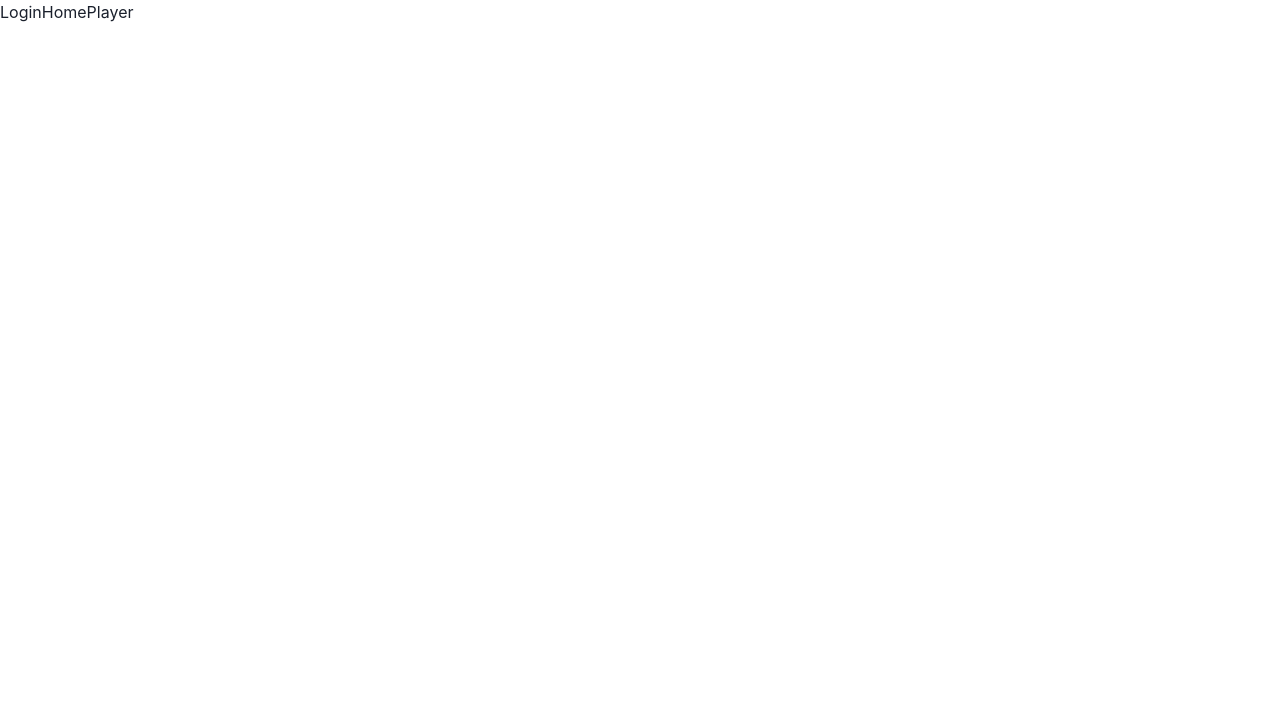
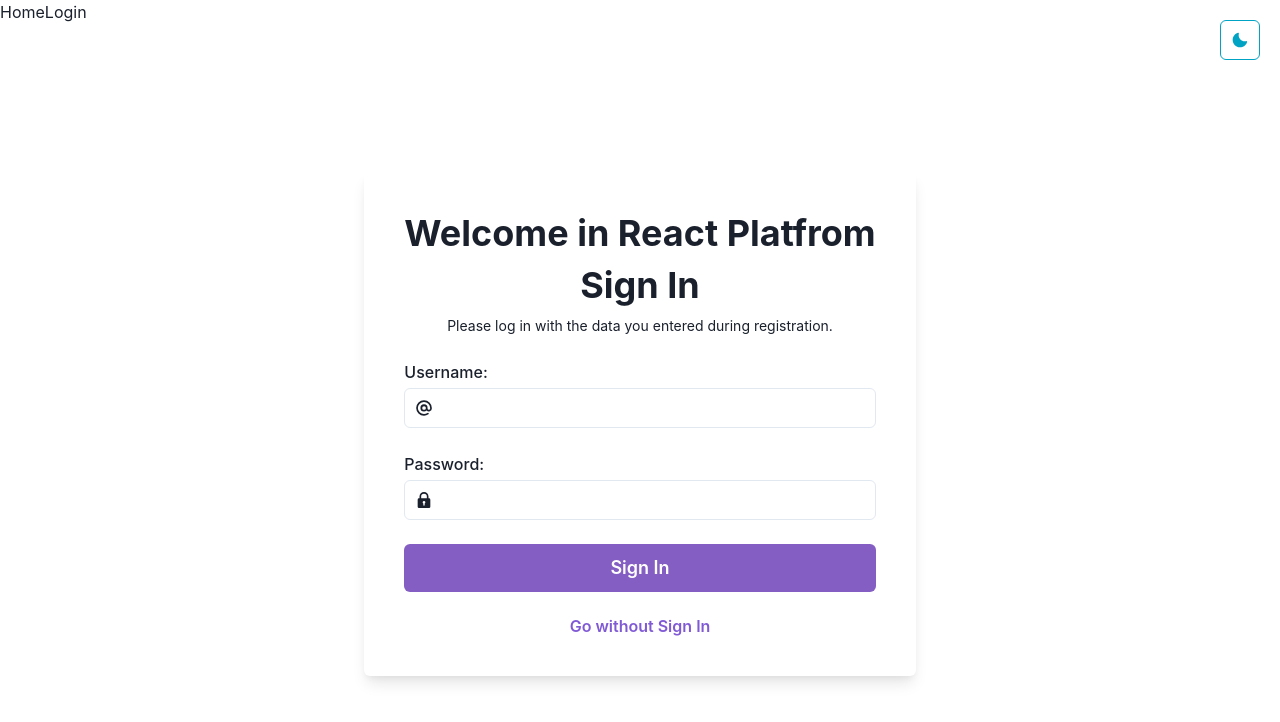
Before and after one commit to val089/movie-platform, a React (Create React App) app: page / in a window 1280 px wide. Before the commit this address had no page. Shown: the top 722 px of the page. Built offline with nearby package versions, Linux system fonts and the light colour scheme.

Commit message:
add player

```diff
--- a/package.json
+++ b/package.json
@@ -8,7 +8,6 @@
     "@emotion/react": "^11.9.0",
     "@emotion/styled": "^11.8.1",
     "@hookform/resolvers": "^2.8.8",
-    "@reduxjs/toolkit": "^1.8.1",
     "@testing-library/jest-dom": "^5.16.4",
     "@testing-library/react": "^10.4.9",
     "@testing-library/user-event": "^12.8.3",
--- a/src/App.tsx
+++ b/src/App.tsx
@@ -9,16 +9,15 @@
   return (
     <>
       <nav>
-        <Link to="/login">Login</Link>
         <Link to="/home">Home</Link>
-        <Link to="/player">Player</Link>
+        <Link to="/">Login</Link>
       </nav>
 
       <Routes>
-        <Route path="login" element={<LoginPage />} />
+        <Route path="/" element={<LoginPage />} />
         <Route element={<ProtectedRoute />}>
           <Route path="home" element={<HomePage />} />
-          <Route path="player" element={<PlayerPage />} />
+          <Route path="player/:movieId" element={<PlayerPage />} />
         </Route>
       </Routes>
     </>
--- a/src/api/index.ts
+++ b/src/api/index.ts
@@ -7,4 +7,5 @@
 export const endpoints = {
   login: 'Authorization/SignIn/',
   media: 'Media/GetMediaList/',
+  mediaPlayInfo: 'Media/GetMediaPlayInfo/',
 };
--- a/src/components/ProtectedRoute/index.tsx
+++ b/src/components/ProtectedRoute/index.tsx
@@ -4,5 +4,5 @@
 export const ProtectedRoute = () => {
   const { user } = useAuth();
 
-  return user ? <Outlet /> : <Navigate to="/login" replace />;
+  return user ? <Outlet /> : <Navigate to="/" replace />;
 };
--- a/src/views/HomePage/MediaList.tsx
+++ b/src/views/HomePage/MediaList.tsx
@@ -1,4 +1,6 @@
 import { Center, Heading, Flex } from '@chakra-ui/react';
+import { useNavigate } from 'react-router-dom';
+import { api, endpoints } from 'api';
 
 type MediaItem = {
   Id: number;
@@ -40,15 +42,13 @@
 }
 
 export const MediaList = ({ data }: MediaListProps) => {
-  //   console.log(data?.Entities);
+  const navigate = useNavigate();
 
   return (
     <Center pt={100}>
       <Flex flexWrap="wrap" justifyContent="center" maxW={1000} m="0 auto">
         {data &&
-          data.Entities.map((item) => {
-            console.log(item);
-            return (
+          data.Entities.map((item) => (
             <Center
               cursor="pointer"
               key={item.Id}
@@ -58,16 +58,13 @@
               borderWidth="1px"
               borderRadius="lg"
               w={200}
-                onClick={() => {
-                  /* Play video*/
-                }}
+              onClick={() => navigate(`/player/${item.Id}`)}
             >
               <Heading as="h2" fontSize="md">
                 {item.Title}
               </Heading>
             </Center>
-            );
-          })}
+          ))}
       </Flex>
     </Center>
   );
--- a/src/views/LoginPage/index.tsx
+++ b/src/views/LoginPage/index.tsx
@@ -1,12 +1,13 @@
+import { useNavigate } from 'react-router-dom';
+import { useForm, SubmitHandler } from 'react-hook-form';
+
 import { AtSignIcon, LockIcon } from '@chakra-ui/icons';
 import { Center, Stack, Heading, Text, Button, Box } from '@chakra-ui/react';
-import { useForm, SubmitHandler } from 'react-hook-form';
 import { ColorModeToggle } from 'components/ColorModeToggle';
 import { InputField } from 'components/InputField';
 import { zodResolver } from '@hookform/resolvers/zod';
 import { useAuth } from 'hooks/useAuth';
 import { authScheme } from 'utils/zodValidators';
-import { useNavigate } from 'react-router-dom';
 
 export type LoginFormFields = {
   username: string;
@@ -25,10 +26,15 @@
 
   const navigate = useNavigate();
 
-  const onSubmit: SubmitHandler<LoginFormFields> = (data: LoginFormFields) => {
-    console.log(data);
-    // const { username, password } = data;
-    signIn(data);
+  const onSubmit: SubmitHandler<LoginFormFields> = async (
+    data: LoginFormFields
+  ) => {
+    await signIn(data);
+    navigate('/home');
+  };
+
+  const loginAnonymously = async () => {
+    await goWithoutLogin();
     navigate('/home');
   };
 
@@ -79,7 +85,11 @@
         </Box>
 
         <Stack justify="center" spacing="3">
-          <Button colorScheme="purple" variant="link" onClick={goWithoutLogin}>
+          <Button
+            colorScheme="purple"
+            variant="link"
+            onClick={loginAnonymously}
+          >
             Go without Sign In
           </Button>
         </Stack>
--- a/src/views/PlayerPage/index.tsx
+++ b/src/views/PlayerPage/index.tsx
@@ -1,10 +1,45 @@
+import { useState, useEffect } from 'react';
+import { useParams } from 'react-router-dom';
+
 import { Center } from '@chakra-ui/react';
-// import ReactPlayer from 'react-player';
+import ReactPlayer from 'react-player';
+import { api, endpoints } from 'api';
 
 export const PlayerPage = () => {
+  const { movieId } = useParams();
+  const [movieUrl, setMovieUrl] = useState<string | null>(null);
+
+  const id = Number(movieId);
+
+  const data = {
+    MediaId: id,
+    StreamType: 'TRIAL',
+  };
+
+  console.log(data);
+
+  useEffect(() => {
+    const token = localStorage.getItem('token');
+    if (token) {
+      (async () => {
+        try {
+          const response = await api.post(endpoints.mediaPlayInfo, data, {
+            headers: {
+              Authorization: `Bearer ${token}`,
+            },
+          });
+          console.log(response);
+          setMovieUrl(response.data.ContentUrl);
+        } catch (e) {
+          console.log(e);
+        }
+      })();
+    }
+  }, []);
+
   return (
     <Center minHeight="100vh">
-      {/* <ReactPlayer url={`${url}`} controls={true} /> */}
+      {movieUrl && <ReactPlayer url={movieUrl} controls={true} />}
     </Center>
   );
 };
```
Also changed, not shown: 1 other file (tests, documents, lock files or other folders). Lines whose indentation alone changed are shown as unchanged.
